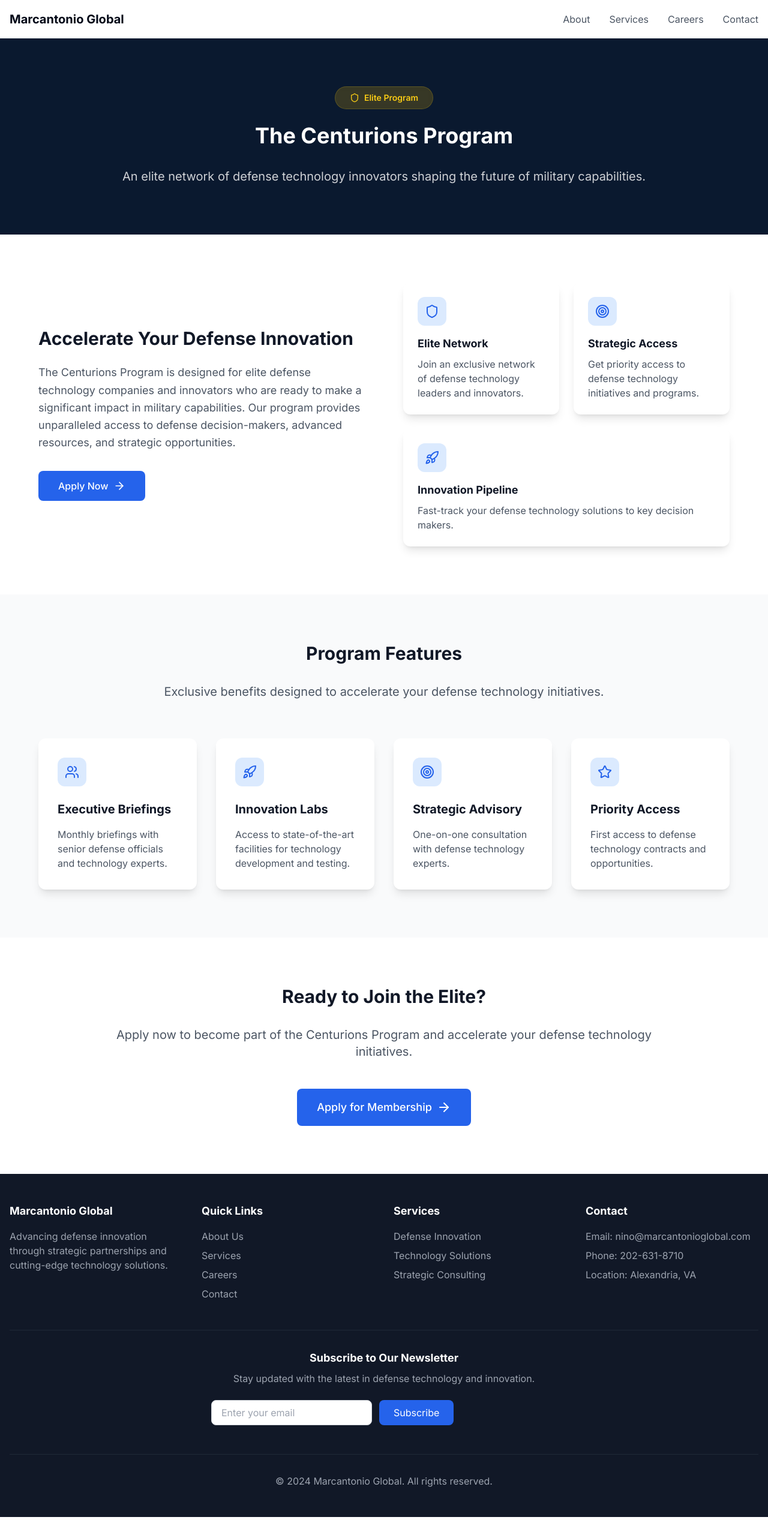
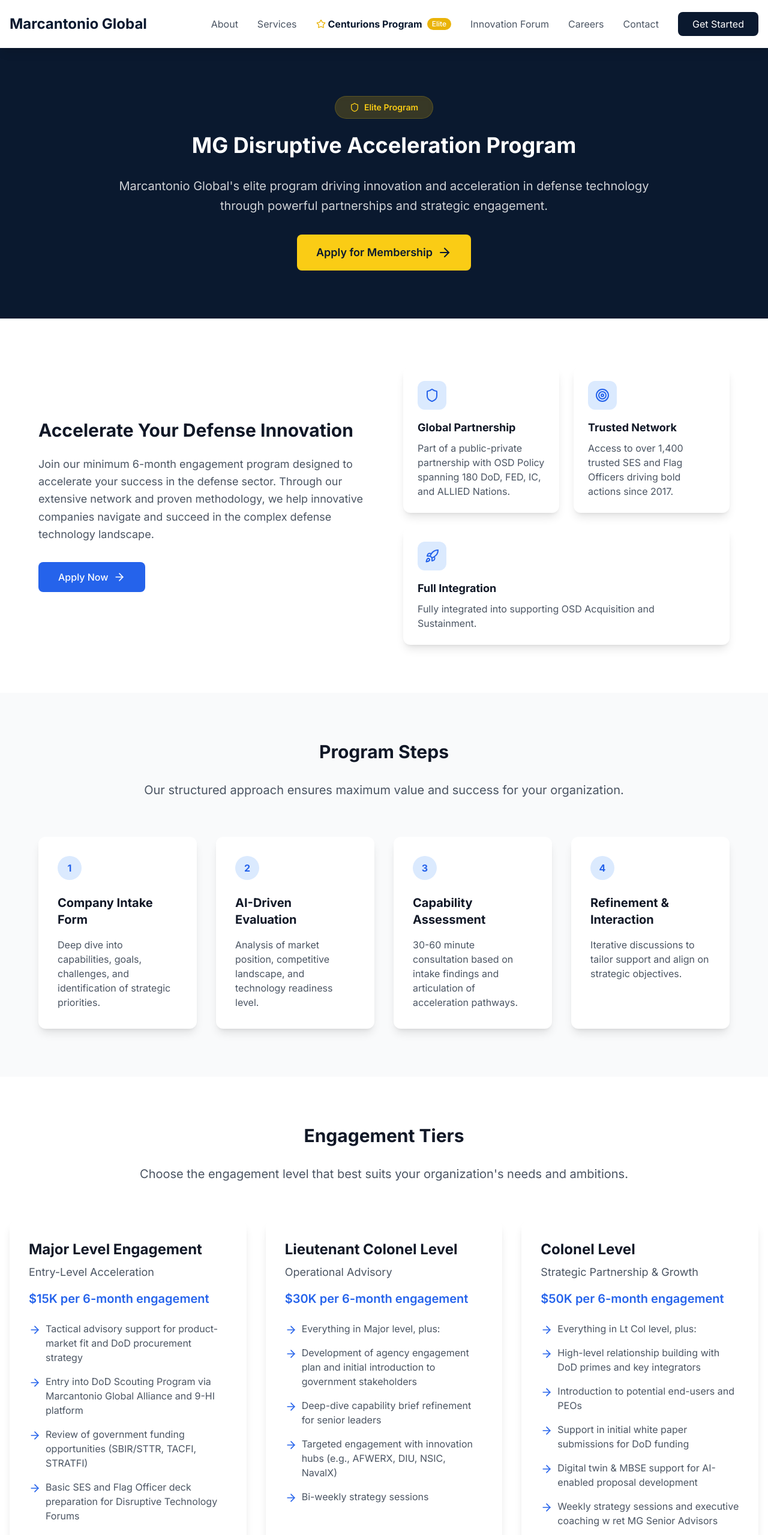
Before and after one commit to jackalkahwati/Marcantonio, a Next.js app: page /centurions in a window 1280 px wide. Shown: the top 2559 px of the page at 60% size. Before the commit the page ends 2529 px from the top, so only its background shows below. Built offline with nearby package versions, Linux system fonts and the light colour scheme.

Commit message:
feat: add Centurions program page and enhance navigation

```diff
--- a/src/app/centurions/page.tsx
+++ b/src/app/centurions/page.tsx
@@ -4,51 +4,115 @@
 import { motion } from 'framer-motion'
 import { Shield, Target, Rocket, Users, ArrowRight, Star } from 'lucide-react'
 import Link from 'next/link'
+import Image from 'next/image'
 
 export default function CenturionsPage() {
   const benefits = [
     {
       icon: Shield,
-      title: 'Elite Network',
-      description: 'Join an exclusive network of defense technology leaders and innovators.',
+      title: 'Global Partnership',
+      description: 'Part of a public-private partnership with OSD Policy spanning 180 DoD, FED, IC, and ALLIED Nations.',
     },
     {
       icon: Target,
-      title: 'Strategic Access',
-      description: 'Get priority access to defense technology initiatives and programs.',
+      title: 'Trusted Network',
+      description: 'Access to over 1,400 trusted SES and Flag Officers driving bold actions since 2017.',
     },
     {
       icon: Rocket,
-      title: 'Innovation Pipeline',
-      description: 'Fast-track your defense technology solutions to key decision makers.',
+      title: 'Full Integration',
+      description: 'Fully integrated into supporting OSD Acquisition and Sustainment.',
     },
   ]
 
-  const features = [
+  const programSteps = [
     {
-      title: 'Executive Briefings',
-      description: 'Monthly briefings with senior defense officials and technology experts.',
-      icon: Users,
+      title: 'Company Intake Form',
+      description: 'Deep dive into capabilities, goals, challenges, and identification of strategic priorities.',
     },
     {
-      title: 'Innovation Labs',
-      description: 'Access to state-of-the-art facilities for technology development and testing.',
-      icon: Rocket,
+      title: 'AI-Driven Evaluation',
+      description: 'Analysis of market position, competitive landscape, and technology readiness level.',
     },
     {
-      title: 'Strategic Advisory',
-      description: 'One-on-one consultation with defense technology experts.',
-      icon: Target,
+      title: 'Capability Assessment',
+      description: '30-60 minute consultation based on intake findings and articulation of acceleration pathways.',
     },
     {
-      title: 'Priority Access',
-      description: 'First access to defense technology contracts and opportunities.',
-      icon: Star,
+      title: 'Refinement & Interaction',
+      description: 'Iterative discussions to tailor support and align on strategic objectives.',
+    },
+  ]
+
+  const engagementTiers = [
+    {
+      title: 'Major Level Engagement',
+      subtitle: 'Entry-Level Acceleration',
+      price: '$15K per 6-month engagement',
+      features: [
+        'Tactical advisory support for product-market fit and DoD procurement strategy',
+        'Entry into DoD Scouting Program via Marcantonio Global Alliance and 9-HI platform',
+        'Review of government funding opportunities (SBIR/STTR, TACFI, STRATFI)',
+        'Basic SES and Flag Officer deck preparation for Disruptive Technology Forums',
+        'Weekly check-ins',
+      ],
+    },
+    {
+      title: 'Lieutenant Colonel Level',
+      subtitle: 'Operational Advisory',
+      price: '$30K per 6-month engagement',
+      features: [
+        'Everything in Major level, plus:',
+        'Development of agency engagement plan and initial introduction to government stakeholders',
+        'Deep-dive capability brief refinement for senior leaders',
+        'Targeted engagement with innovation hubs (e.g., AFWERX, DIU, NSIC, NavalX)',
+        'Bi-weekly strategy sessions',
+      ],
+    },
+    {
+      title: 'Colonel Level',
+      subtitle: 'Strategic Partnership & Growth',
+      price: '$50K per 6-month engagement',
+      features: [
+        'Everything in Lt Col level, plus:',
+        'High-level relationship building with DoD primes and key integrators',
+        'Introduction to potential end-users and PEOs',
+        'Support in initial white paper submissions for DoD funding',
+        'Digital twin & MBSE support for AI-enabled proposal development',
+        'Weekly strategy sessions and executive coaching w ret MG Senior Advisors',
+      ],
+    },
+    {
+      title: 'Brigadier General Level',
+      subtitle: 'Advanced Defense Strategy',
+      price: '$75K per 6-month engagement',
+      features: [
+        'Everything in Colonel level, plus:',
+        'Strategic integration into multi-year defense programs',
+        'Active advocacy with senior DoD leadership',
+        'Dedicated AI-powered data analytics support for contract positioning',
+        'Tailored acquisition strategy refinement with senior policy advisors',
+        'Bi-weekly executive strategy calls and in-person defense forums participation',
+        'On-boarding/Integration of strategic advisors at the ret SES and Flag Officer level',
+      ],
+    },
+    {
+      title: 'Major General Level',
+      subtitle: 'Elite Advisory & DoD Integration',
+      price: '$100K+ per 6-month engagement',
+      features: [
+        'Everything in Brigadier General level, plus:',
+        'Hands-on guidance in multi-million-dollar defense contracts',
+        'Custom-built DoD ecosystem mapping with end-to-end execution support',
+        'Direct engagement with high-ranking military and civilian leaders',
+        'Full-scale partnership acceleration, including co-development opportunities',
+        'Dedicated support team for proposal development, contract structuring, and introduction to lobbying groups',
+      ],
     },
   ]
 
   return (
-    <main className="min-h-screen bg-white">
+    <main className="min-h-screen bg-white pt-20">
       {/* Hero Section */}
       <section className="py-20 bg-navy-900">
         <div className="container mx-auto px-4">
@@ -62,10 +126,17 @@
               <Shield className="w-4 h-4" />
               Elite Program
             </div>
-            <h1 className="text-4xl font-bold text-white mb-8">The Centurions Program</h1>
-            <p className="text-xl text-white/80 leading-relaxed">
-              An elite network of defense technology innovators shaping the future of military capabilities.
+            <h1 className="text-4xl font-bold text-white mb-8">MG Disruptive Acceleration Program</h1>
+            <p className="text-xl text-white/80 leading-relaxed mb-8">
+              Marcantonio Global's elite program driving innovation and acceleration in defense technology through powerful partnerships and strategic engagement.
             </p>
+            <Link
+              href="/contact"
+              className="inline-flex items-center justify-center px-8 py-4 text-lg font-semibold rounded-lg text-navy-900 bg-yellow-400 hover:bg-yellow-500 transition-colors"
+            >
+              Apply for Membership
+              <ArrowRight className="ml-2 h-6 w-6" />
+            </Link>
           </motion.div>
         </div>
       </section>
@@ -85,9 +156,7 @@
                   Accelerate Your Defense Innovation
                 </h2>
                 <p className="text-lg text-gray-600 mb-8 leading-relaxed">
-                  The Centurions Program is designed for elite defense technology companies and innovators
-                  who are ready to make a significant impact in military capabilities. Our program provides
-                  unparalleled access to defense decision-makers, advanced resources, and strategic opportunities.
+                  Join our minimum 6-month engagement program designed to accelerate your success in the defense sector. Through our extensive network and proven methodology, we help innovative companies navigate and succeed in the complex defense technology landscape.
                 </p>
                 <Link
                   href="/contact"
@@ -124,7 +193,7 @@
         </div>
       </section>
 
-      {/* Features Section */}
+      {/* Program Steps Section */}
       <section className="py-20 bg-gray-50">
         <div className="container mx-auto px-4">
           <motion.div
@@ -133,53 +202,98 @@
             transition={{ duration: 0.5, delay: 0.4 }}
             className="max-w-4xl mx-auto text-center mb-16"
           >
-            <h2 className="text-3xl font-bold text-gray-900 mb-8">Program Features</h2>
+            <h2 className="text-3xl font-bold text-gray-900 mb-8">Program Steps</h2>
             <p className="text-xl text-gray-600">
-              Exclusive benefits designed to accelerate your defense technology initiatives.
+              Our structured approach ensures maximum value and success for your organization.
             </p>
           </motion.div>
 
           <div className="grid grid-cols-1 md:grid-cols-2 lg:grid-cols-4 gap-8 max-w-6xl mx-auto">
-            {features.map((feature, index) => {
-              const Icon = feature.icon
-              return (
+            {programSteps.map((step, index) => (
               <motion.div
-                  key={feature.title}
+                key={step.title}
                 initial={{ opacity: 0, y: 20 }}
                 animate={{ opacity: 1, y: 0 }}
                 transition={{ duration: 0.5, delay: 0.5 + index * 0.1 }}
                 className="bg-white p-8 rounded-xl shadow-lg"
               >
-                  <div className="inline-flex items-center justify-center rounded-xl bg-blue-100 p-3 mb-6">
-                    <Icon className="h-6 w-6 text-blue-600" />
+                <div className="inline-flex items-center justify-center rounded-full bg-blue-100 w-10 h-10 mb-6">
+                  <span className="text-blue-600 font-bold">{index + 1}</span>
                 </div>
-                  <h3 className="text-xl font-bold text-gray-900 mb-4">{feature.title}</h3>
-                  <p className="text-gray-600">{feature.description}</p>
+                <h3 className="text-xl font-bold text-gray-900 mb-4">{step.title}</h3>
+                <p className="text-gray-600">{step.description}</p>
               </motion.div>
-              )
-            })}
+            ))}
           </div>
         </div>
       </section>
 
-      {/* CTA Section */}
+      {/* Engagement Tiers Section */}
       <section className="py-20">
         <div className="container mx-auto px-4">
           <motion.div
             initial={{ opacity: 0, y: 20 }}
             animate={{ opacity: 1, y: 0 }}
             transition={{ duration: 0.5, delay: 0.6 }}
+            className="max-w-4xl mx-auto text-center mb-16"
+          >
+            <h2 className="text-3xl font-bold text-gray-900 mb-8">Engagement Tiers</h2>
+            <p className="text-xl text-gray-600">
+              Choose the engagement level that best suits your organization's needs and ambitions.
+            </p>
+          </motion.div>
+
+          <div className="grid grid-cols-1 md:grid-cols-2 lg:grid-cols-3 gap-8 max-w-7xl mx-auto">
+            {engagementTiers.map((tier, index) => (
+              <motion.div
+                key={tier.title}
+                initial={{ opacity: 0, y: 20 }}
+                animate={{ opacity: 1, y: 0 }}
+                transition={{ duration: 0.5, delay: 0.7 + index * 0.1 }}
+                className="bg-white p-8 rounded-xl shadow-lg flex flex-col"
+              >
+                <h3 className="text-2xl font-bold text-gray-900 mb-2">{tier.title}</h3>
+                <p className="text-lg text-gray-600 mb-4">{tier.subtitle}</p>
+                <p className="text-xl text-blue-600 font-semibold mb-6">{tier.price}</p>
+                <ul className="space-y-4 flex-grow">
+                  {tier.features.map((feature, featureIndex) => (
+                    <li key={featureIndex} className="flex items-start">
+                      <ArrowRight className="h-5 w-5 text-blue-600 mr-2 flex-shrink-0 mt-1" />
+                      <span className="text-gray-600">{feature}</span>
+                    </li>
+                  ))}
+                </ul>
+                <Link
+                  href="/contact"
+                  className="mt-8 inline-flex items-center justify-center px-6 py-3 border border-transparent text-base font-medium rounded-lg text-white bg-blue-600 hover:bg-blue-700 transition-colors w-full"
+                >
+                  Get Started
+                  <ArrowRight className="ml-2 h-5 w-5" />
+                </Link>
+              </motion.div>
+            ))}
+          </div>
+        </div>
+      </section>
+
+      {/* CTA Section */}
+      <section className="py-20 bg-navy-900">
+        <div className="container mx-auto px-4">
+          <motion.div
+            initial={{ opacity: 0, y: 20 }}
+            animate={{ opacity: 1, y: 0 }}
+            transition={{ duration: 0.5, delay: 0.8 }}
             className="max-w-4xl mx-auto text-center"
           >
-            <h2 className="text-3xl font-bold text-gray-900 mb-8">
-              Ready to Join the Elite?
+            <h2 className="text-3xl font-bold text-white mb-8">
+              Ready to Accelerate Your Defense Innovation?
             </h2>
-            <p className="text-xl text-gray-600 mb-12">
-              Apply now to become part of the Centurions Program and accelerate your defense technology initiatives.
+            <p className="text-xl text-white/80 mb-12">
+              Join the MG Disruptive Acceleration Program and transform your defense technology initiatives.
             </p>
             <Link
               href="/contact"
-              className="inline-flex items-center justify-center px-8 py-4 border border-transparent text-lg font-medium rounded-lg text-white bg-blue-600 hover:bg-blue-700 transition-colors"
+              className="inline-flex items-center justify-center px-8 py-4 border border-transparent text-lg font-medium rounded-lg text-navy-900 bg-yellow-400 hover:bg-yellow-500 transition-colors"
             >
               Apply for Membership
               <ArrowRight className="ml-2 h-6 w-6" />
--- a/src/components/Header.tsx
+++ b/src/components/Header.tsx
@@ -2,7 +2,7 @@
 
 import React, { useState, useEffect } from 'react'
 import Link from 'next/link'
-import { Menu, X } from 'lucide-react'
+import { Menu, X, Star } from 'lucide-react'
 import { motion } from 'framer-motion'
 
 export default function Header() {
@@ -18,6 +18,31 @@
     return () => window.removeEventListener('scroll', handleScroll)
   }, [])
 
+  const NavLink = ({ href, label }: { href: string; label: string }) => {
+    const isCenturions = label === 'Centurions Program'
+    return (
+      <Link
+        href={href}
+        className={`relative group ${isCenturions ? 'flex items-center' : ''}`}
+        onClick={() => setIsOpen(false)}
+      >
+        <div className="flex items-center">
+          {isCenturions && (
+            <Star className="w-4 h-4 text-yellow-500 mr-1" />
+          )}
+          <span className={`${isCenturions ? 'text-navy-900 font-bold' : 'text-black'} hover:text-navy-900 transition-colors`}>
+            {label}
+          </span>
+          {isCenturions && (
+            <span className="ml-2 inline-flex items-center px-2 py-0.5 rounded-full text-xs font-medium bg-yellow-500 text-white">
+              Elite
+            </span>
+          )}
+        </div>
+      </Link>
+    )
+  }
+
   const navLinks = [
     { href: '/about', label: 'About' },
     { href: '/services', label: 'Services' },
@@ -29,28 +54,24 @@
 
   return (
     <header
-      className="fixed top-0 left-0 right-0 z-50 transition-all duration-300 bg-white shadow-lg"
+      className={`fixed top-0 left-0 right-0 z-50 transition-all duration-300 bg-white shadow-lg ${
+        isScrolled ? 'py-2' : 'py-4'
+      }`}
     >
       <nav className="container mx-auto px-4">
-        <div className="flex items-center justify-between h-20">
-          <Link href="/" className="text-2xl font-bold text-black">
+        <div className="flex items-center justify-between">
+          <Link href="/" className="text-2xl font-bold text-navy-900">
             Marcantonio Global
           </Link>
 
           {/* Desktop Navigation */}
           <div className="hidden md:flex items-center space-x-8">
             {navLinks.map((link) => (
-              <Link
-                key={link.href}
-                href={link.href}
-                className="text-black hover:text-navy-500 transition-colors"
-              >
-                {link.label}
-              </Link>
+              <NavLink key={link.href} {...link} />
             ))}
             <Link
               href="/contact"
-              className="bg-navy-600 text-white px-6 py-2 rounded-lg hover:bg-navy-700 transition-colors"
+              className="bg-navy-900 text-white px-6 py-2 rounded-lg hover:bg-opacity-90 transition-colors"
             >
               Get Started
             </Link>
@@ -58,7 +79,7 @@
 
           {/* Mobile Menu Button */}
           <button
-            className="md:hidden text-black"
+            className="md:hidden text-navy-900"
             onClick={() => setIsOpen(!isOpen)}
           >
             {isOpen ? <X className="h-6 w-6" /> : <Menu className="h-6 w-6" />}
@@ -71,22 +92,17 @@
             initial={{ opacity: 0, y: -20 }}
             animate={{ opacity: 1, y: 0 }}
             exit={{ opacity: 0, y: -20 }}
-            className="md:hidden bg-white py-4"
+            className="md:hidden bg-white py-4 mt-4"
           >
             <div className="flex flex-col space-y-4">
               {navLinks.map((link) => (
-                <Link
-                  key={link.href}
-                  href={link.href}
-                  className="text-black hover:text-navy-500 transition-colors px-4"
-                  onClick={() => setIsOpen(false)}
-                >
-                  {link.label}
-                </Link>
+                <div key={link.href} className="px-4">
+                  <NavLink {...link} />
+                </div>
               ))}
               <Link
                 href="/contact"
-                className="bg-navy-600 text-white px-6 py-2 mx-4 rounded-lg hover:bg-navy-700 transition-colors text-center"
+                className="bg-navy-900 text-white px-6 py-2 mx-4 rounded-lg hover:bg-opacity-90 transition-colors text-center"
                 onClick={() => setIsOpen(false)}
               >
                 Get Started
--- a/src/components/Navbar.tsx
+++ b/src/components/Navbar.tsx
@@ -1,31 +1,101 @@
 'use client'
 
-import React from 'react'
+import React, { useState } from 'react'
 import Link from 'next/link'
+import { Menu, X, Star } from 'lucide-react'
+import { motion } from 'framer-motion'
 
 export default function Navbar() {
+  const [isOpen, setIsOpen] = useState(false)
+
+  const NavLink = ({ href, label }: { href: string; label: string }) => {
+    const isCenturions = label === 'Centurions Program'
+    return (
+      <Link
+        href={href}
+        className={`relative group ${isCenturions ? 'flex items-center' : ''}`}
+        onClick={() => setIsOpen(false)}
+      >
+        <div className="flex items-center">
+          {isCenturions && (
+            <Star className="w-4 h-4 text-yellow-500 mr-1" />
+          )}
+          <span className={`${isCenturions ? 'text-navy-900 font-bold' : 'text-gray-600'} hover:text-navy-900 transition-colors`}>
+            {label}
+          </span>
+          {isCenturions && (
+            <span className="ml-2 inline-flex items-center px-2 py-0.5 rounded-full text-xs font-medium bg-yellow-500 text-white">
+              Elite
+            </span>
+          )}
+        </div>
+      </Link>
+    )
+  }
+
+  const navLinks = [
+    { href: '/about', label: 'About' },
+    { href: '/services', label: 'Services' },
+    { href: '/centurions', label: 'Centurions Program' },
+    { href: '/innovation-forum', label: 'Innovation Forum' },
+    { href: '/careers', label: 'Careers' },
+    { href: '/contact', label: 'Contact' },
+  ]
+
   return (
-    <nav className="bg-white shadow-sm">
+    <nav className="bg-white shadow-lg fixed w-full top-0 z-50">
       <div className="container mx-auto px-4">
-        <div className="flex justify-between items-center h-16">
-          <Link href="/" className="text-xl font-bold">
+        <div className="flex justify-between items-center h-20">
+          <Link href="/" className="text-2xl font-bold text-navy-900">
             Marcantonio Global
           </Link>
-          <div className="hidden md:flex space-x-8">
-            <Link href="/about" className="text-gray-600 hover:text-gray-900">
-              About
-            </Link>
-            <Link href="/services" className="text-gray-600 hover:text-gray-900">
-              Services
-            </Link>
-            <Link href="/careers" className="text-gray-600 hover:text-gray-900">
-              Careers
-            </Link>
-            <Link href="/contact" className="text-gray-600 hover:text-gray-900">
-              Contact
+
+          {/* Desktop Navigation */}
+          <div className="hidden md:flex items-center space-x-8">
+            {navLinks.map((link) => (
+              <NavLink key={link.href} {...link} />
+            ))}
+            <Link
+              href="/contact"
+              className="bg-navy-900 text-white px-6 py-2 rounded-lg hover:bg-opacity-90 transition-colors"
+            >
+              Get Started
             </Link>
           </div>
+
+          {/* Mobile Menu Button */}
+          <button
+            className="md:hidden text-navy-900"
+            onClick={() => setIsOpen(!isOpen)}
+          >
+            {isOpen ? <X className="h-6 w-6" /> : <Menu className="h-6 w-6" />}
+          </button>
         </div>
+
+        {/* Mobile Navigation */}
+        {isOpen && (
+          <motion.div
+            initial={{ opacity: 0, y: -20 }}
+            animate={{ opacity: 1, y: 0 }}
+            exit={{ opacity: 0, y: -20 }}
+            className="md:hidden bg-white py-4"
+          >
+            <div className="flex flex-col space-y-4">
+              {navLinks.map((link) => (
+                <div key={link.href} className="px-4">
+                  <NavLink {...link} />
+                </div>
+              ))}
+              <Link
+                href="/contact"
+                className="bg-navy-900 text-white px-6 py-2 mx-4 rounded-lg hover:bg-opacity-90 transition-colors text-center"
+                onClick={() => setIsOpen(false)}
+              >
+                Get Started
+              </Link>
+            </div>
+          </motion.div>
+        )}
       </div>
     </nav>
   )
--- a/src/components/Services.tsx
+++ b/src/components/Services.tsx
@@ -1,9 +1,23 @@
 import React from 'react'
-import { Shield, Rocket, Brain, Database, Cloud, Lock, ArrowRight, Users, Target, Globe } from 'lucide-react'
+import { Shield, Rocket, Brain, Database, Cloud, Lock, ArrowRight, Users, Target, Globe, Star } from 'lucide-react'
 import Link from 'next/link'
 
 export default function Services() {
   const services = [
+    {
+      icon: Star,
+      title: 'MG Centurions Program',
+      description:
+        'Elite acceleration program driving innovation in defense technology through powerful partnerships and strategic engagement.',
+      features: [
+        'Global DoD partnerships',
+        'Access to 1,400+ trusted leaders',
+        'Full OSD A&S integration',
+        'Strategic advisory support',
+      ],
+      gradient: 'from-yellow-400 to-yellow-500',
+      link: '/centurions',
+    },
     {
       icon: Shield,
       title: 'Defense Logistics Innovation Forums',
```
Also changed, not shown: src/app/services/page.tsx (+6 -2 lines), public/images/centurioni-logo.png (added). Lines whose indentation alone changed are shown as unchanged.
